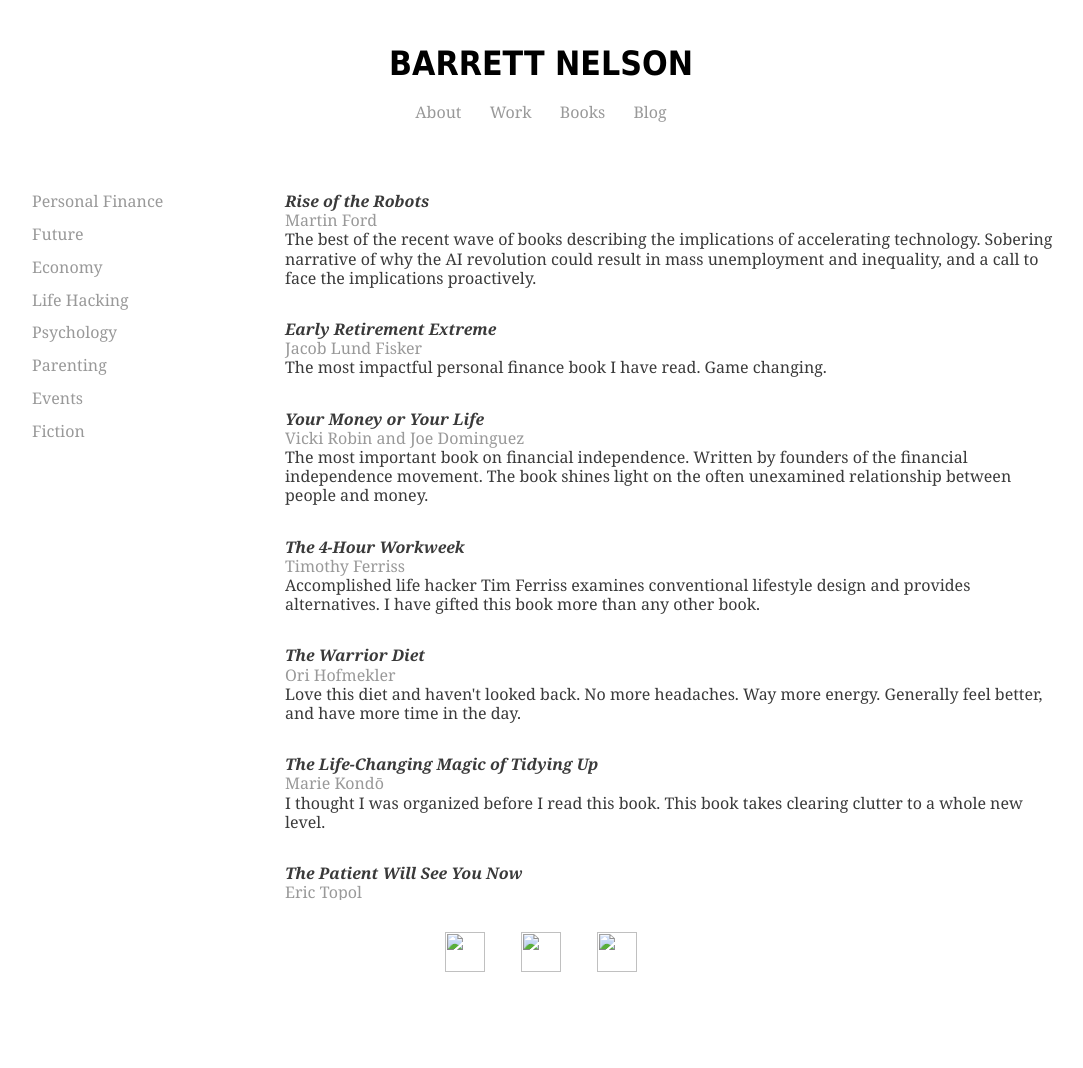
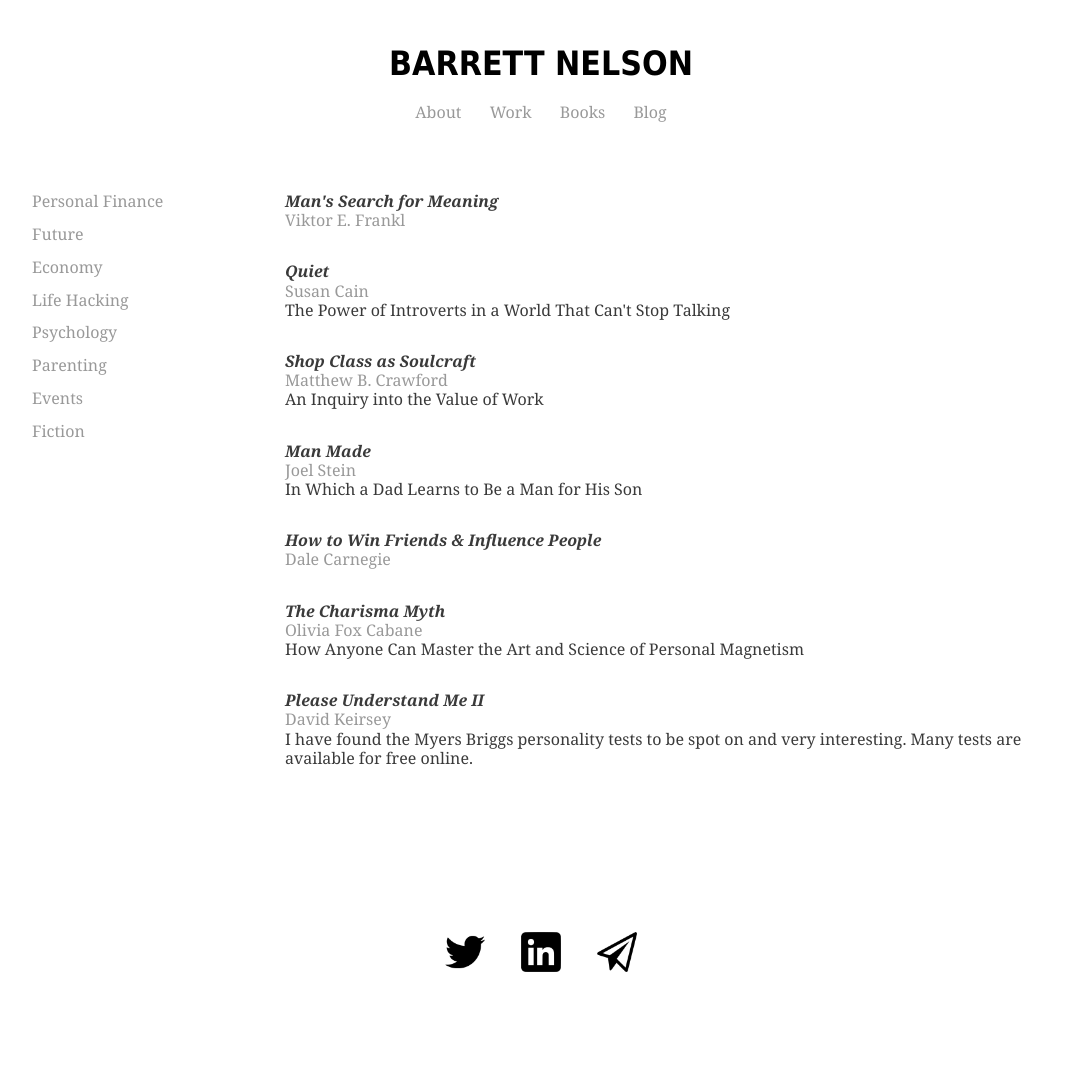
Before and after one commit to bstnel/bstnel.github.io, a Jekyll site: the page books/psychology/index.html, which Jekyll copies as it is, in a window 1280 px wide. Shown: the whole page, without its empty margins (99-1182 px from the left). Built offline with Jekyll 4.4.1, drawn with Linux system fonts in a browser that asks for light colours.

Commit message:
Update index.html

```diff
--- a/books/psychology/index.html
+++ b/books/psychology/index.html
@@ -46,48 +46,48 @@
 
 <div class="books">
   <p>
-  <h3>Rise of the Robots</h3>
-  <h4>Martin Ford</h4>
-  <h5>The best of the recent wave of books describing the implications of accelerating technology. Sobering narrative of why the AI revolution could result in mass unemployment and inequality, and a call to face the implications proactively. </h5>
+  <h3>Man's Search for Meaning</h3>
+  <h4>Viktor E. Frankl</h4>
+  <h5></h5>
   </p>
             <p>
-          <h3>Early Retirement Extreme</h3>
-  <h4>Jacob Lund Fisker</h4>
-  <h5>The most impactful personal finance book I have read. Game changing. </h5>
+          <h3>Quiet</h3>
+  <h4>Susan Cain</h4>
+  <h5>The Power of Introverts in a World That Can't Stop Talking</h5>
       </p>
       <p>
-          <h3>Your Money or Your Life</h3>
-  <h4>Vicki Robin and Joe Dominguez</h4>
-  <h5>The most important book on financial independence. Written by founders of the financial independence movement. The book shines light on the often unexamined relationship between people and money. </h5>
+          <h3>Shop Class as Soulcraft</h3>
+  <h4>Matthew B. Crawford</h4>
+  <h5>An Inquiry into the Value of Work</h5>
       </p>
   <p>
-          <h3>The 4-Hour Workweek</h3>
-  <h4>Timothy Ferriss</h4>
-  <h5>Accomplished life hacker Tim Ferriss examines conventional lifestyle design and provides alternatives. I have gifted this book more than any other book.</h5>
+          <h3>Man Made</h3>
+  <h4>Joel Stein</h4>
+  <h5>In Which a Dad Learns to Be a Man for His Son</h5>
       </p>
 <p>
-          <h3>The Warrior Diet</h3>
-  <h4>Ori Hofmekler</h4>
-  <h5>Love this diet and haven't looked back. No more headaches. Way more energy. Generally feel better, and have more time in the day. </h5>
+          <h3>How to Win Friends & Influence People</h3>
+  <h4>Dale Carnegie</h4>
+  <h5></h5>
       </p>
         <p>
-          <h3>The Life-Changing Magic of Tidying Up</h3>
-  <h4>Marie Kondō</h4>
-  <h5>I thought I was organized before I read this book. This book takes clearing clutter to a whole new level. </h5>
+          <h3>The Charisma Myth</h3>
+  <h4>Olivia Fox Cabane</h4>
+  <h5>How Anyone Can Master the Art and Science of Personal Magnetism</h5>
       </p>
       <p>
-          <h3>The Patient Will See You Now</h3>
-  <h4>Eric Topol</h4>
-  <h5>A physician describes how technology will shift healthcare control to the patient. Summary of how tech is disrupting and democratizing medicine. Optimistic picture of better, cheaper, and personalized health care. </h5>
+          <h3>Please Understand Me II</h3>
+  <h4>David Keirsey</h4>
+  <h5>I have found the Myers Briggs personality tests to be spot on and very interesting. Many tests are available for free online.</h5>
       </p>
 	    </div>
 	</div>
 
 <footer>
 	        <ul class="footer">
-	        <li><a href="https://twitter.com/barstonel"><img src="../twitter-256-black.png"style="width:40px;height:40px;"></a></li>
-		<li><a href="https://www.linkedin.com/in/barrettnelson/"><img src="../linkedin-256-black.png"style="width:40px;height:40px;"></a></li>
-		<li><a href="mailto:bstnel@gmail.com"><img src="../email-256-black.png"style="width:40px;height:40px;"></a></li>
+	        <li><a href="https://twitter.com/barstonel"><img src="../../twitter-256-black.png"style="width:40px;height:40px;"></a></li>
+		<li><a href="https://www.linkedin.com/in/barrettnelson/"><img src="../../linkedin-256-black.png"style="width:40px;height:40px;"></a></li>
+		<li><a href="mailto:bstnel@gmail.com"><img src="../../email-256-black.png"style="width:40px;height:40px;"></a></li>
 		</ul>
 </footer>
 </body>
```
